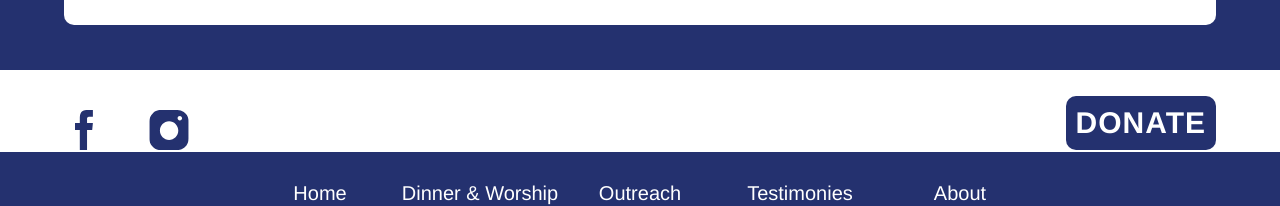
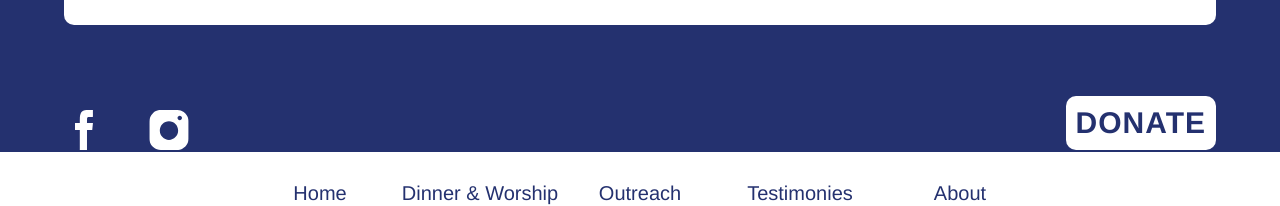
Before and after one commit to elp49/opendoordrexel, a Next.js app: page /outreach in a window 1280 px wide. Shown: the part 2318-2524 px from the top of the page. Built offline with nearby package versions, Linux system fonts and the light colour scheme.

Commit message:
Layout - adjusting how the last section theme is calculated for social media and donate buttons

```diff
--- a/components/Layout.js
+++ b/components/Layout.js
@@ -51,13 +51,26 @@ export default function Layout(props) {
   const id = layout._id;
   const pages = layout.pages.sort((a, b) => { a._id - b._id });
   const socialMedia = layout.socialMedia.sort((a, b) => a._id - b._id);
-  console.log(`props.children:`);
-  console.log(props.children);
-  const lastSection = props.children[props.children.length - 2];
-  console.log(`props.children.length: ${props.children.length}`);
-  console.log(lastSection);
-  console.log(lastSection.props.section);
-  const lastSectionTheme = typeof lastSection !== 'undefined' ? lastSection.props.section.theme : 'white';
+  let lastSectionTheme = 'white';
+  let lastSection;
+  if (typeof props.children === 'undefined') {
+    // No children.
+  } else if (typeof props.children.length === 'undefined') {
+    // Only one child.
+    lastSection = props.children.props.section;
+    if (typeof lastSection !== 'undefined') {
+      lastSectionTheme = lastSection.theme;
+    }
+  } else {
+    // One or more children.
+    for (let i = props.children.length - 1; i >= 0; i--) {
+      lastSection = props.children[i].props.section;
+      if (typeof lastSection !== 'undefined') {
+        lastSectionTheme = lastSection.theme;
+        break;
+      }
+    }
+  }
   const footerTheme = lastSectionTheme === 'blue' ? 'white' : 'blue';
   return (
     <div id={id} className={styles.layout}>
--- a/components/Slideshow.module.css
+++ b/components/Slideshow.module.css
@@ -12,6 +12,7 @@
 .slide {
   position: absolute;
   height: 100%;
+  width: 100%;
   padding: 30px 0;
   background-position: center;
   background-repeat: no-repeat;
```
